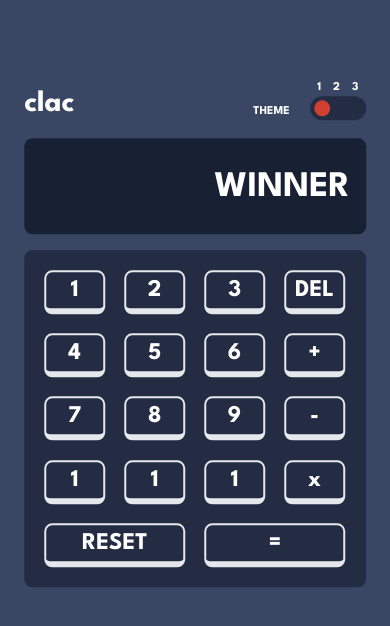
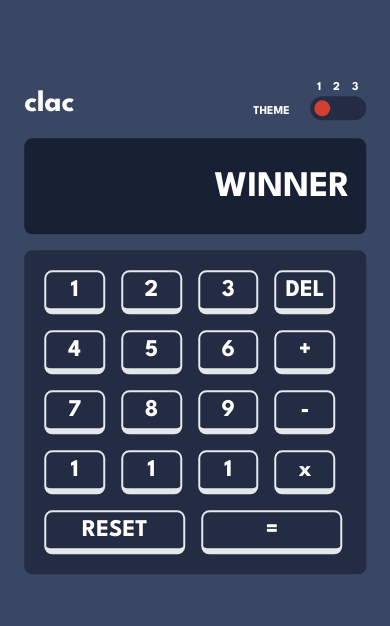
Before and after one commit to ShivWK/Calculator-In-React-and-Tailwind, a React (Vite) app: page / in a window 390 px wide. Shown: the top 626 px of the page. Built offline with nearby package versions, Linux system fonts and the light colour scheme.

Commit message:
button gap fix

```diff
--- a/src/Components/Keybord.jsx
+++ b/src/Components/Keybord.jsx
@@ -6,7 +6,7 @@ export default function Keybord() {
     let context = useContext(ColorContext);
 
     return (
-        <div className='w-full h-fit rounded-lg flex flex-wrap p-5 md:gap-[0.97rem]  gap-[1.2rem]' style={{backgroundColor : context.tglkbdbg, }}>
+        <div className='w-full h-fit rounded-lg flex flex-wrap p-5 md:gap-[0.97rem]  gap-[1rem]' style={{backgroundColor : context.tglkbdbg, }}>
             <KBDButtons customClass={'width-4-5-rem'}>1</KBDButtons>
             <KBDButtons customClass={'width-4-5-rem'}>2</KBDButtons>
             <KBDButtons customClass={'width-4-5-rem'}>3</KBDButtons>
```
